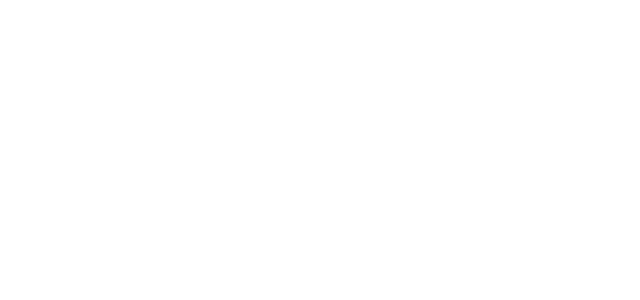
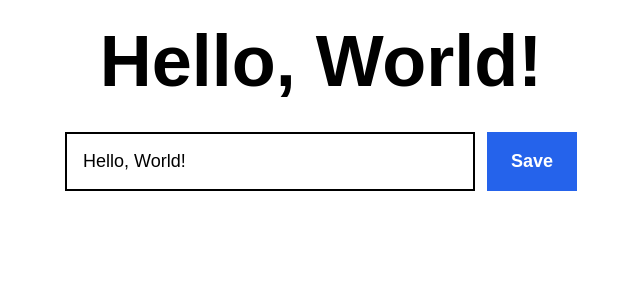
Before and after one commit to ThanhNV121097/project-6c2383e6, a Next.js app in the folder code/frontend/: page / in a window 1280 px wide. Shown: the top 300 px of the page, without its empty margins (319-959 px from the left). Built offline with nearby package versions, Linux system fonts and the light colour scheme.

Commit message:
Mount persist editable greeting UI

```diff
--- a/code/frontend/app/page.tsx
+++ b/code/frontend/app/page.tsx
@@ -1,3 +1,9 @@
+import PersistEditableGreeting from "../components/PersistEditableGreeting";
+
 export default function Page() {
-  return <main />;
+  return (
+    <main>
+      <PersistEditableGreeting />
+    </main>
+  );
 }
```
